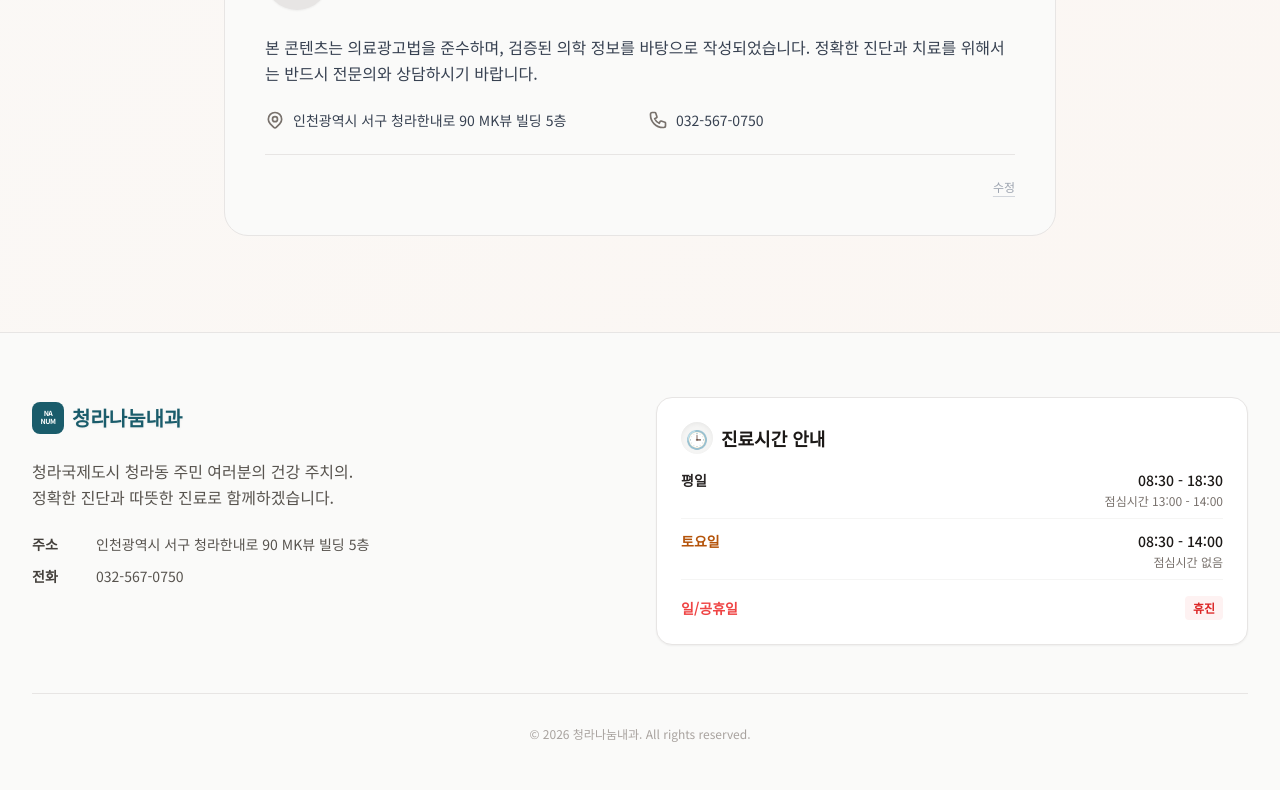
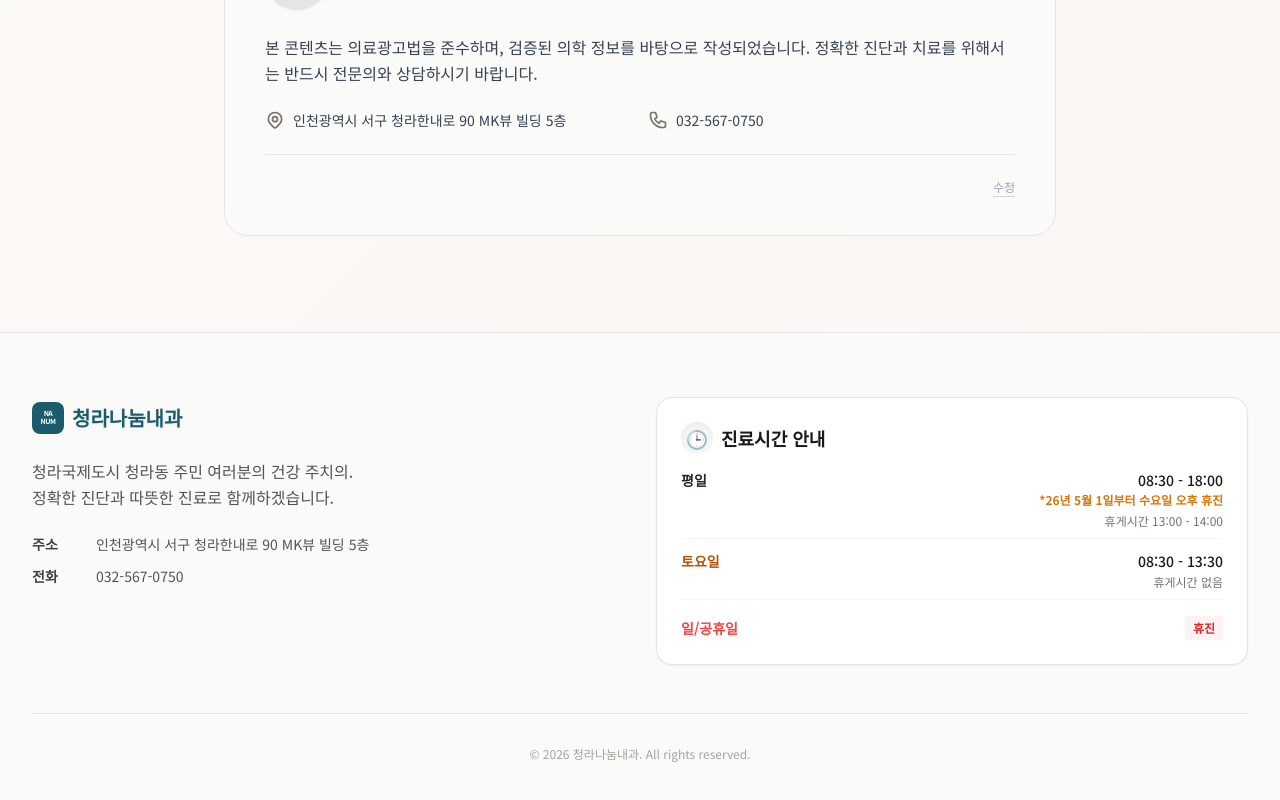
Before and after one commit to bnam1321-bit/cheongna-nanum-blog, a Next.js app: page /blog/2026-04-07-frequent-heartburn-gerd-self-diagnosis-management in a window 1280 px wide. Shown: the part 5382-6182 px from the top of the page. Built offline with nearby package versions, Linux system fonts and the light colour scheme; no server answers.

Commit message:
Update clinic hours and remove premium wording

```diff
--- a/app/components/Footer.tsx
+++ b/app/components/Footer.tsx
@@ -42,15 +42,16 @@ export default function Footer() {
                             <li className="flex justify-between items-start border-b border-stone-100 pb-2">
                                 <span className="font-bold text-stone-800 w-20">평일</span>
                                 <div className="text-right text-stone-600">
-                                    <span className="block font-medium text-stone-900">08:30 - 18:30</span>
-                                    <span className="text-xs text-stone-500">점심시간 13:00 - 14:00</span>
+                                    <span className="block font-medium text-stone-900">08:30 - 18:00</span>
+                                    <span className="block text-xs font-bold text-amber-600 mt-0.5 mb-0.5">*26년 5월 1일부터 수요일 오후 휴진</span>
+                                    <span className="text-xs text-stone-500">휴게시간 13:00 - 14:00</span>
                                 </div>
                             </li>
                             <li className="flex justify-between items-start border-b border-stone-100 pb-2">
                                 <span className="font-bold text-amber-700 w-20">토요일</span>
                                 <div className="text-right text-stone-600">
-                                    <span className="block font-medium text-stone-900">08:30 - 14:00</span>
-                                    <span className="text-xs text-stone-500">점심시간 없음</span>
+                                    <span className="block font-medium text-stone-900">08:30 - 13:30</span>
+                                    <span className="text-xs text-stone-500">휴게시간 없음</span>
                                 </div>
                             </li>
                             <li className="flex justify-between items-center pt-1">
--- a/app/layout.tsx
+++ b/app/layout.tsx
@@ -30,13 +30,13 @@ const jsonLd = {
       "@type": "OpeningHoursSpecification",
       "dayOfWeek": ["Monday", "Tuesday", "Wednesday", "Thursday", "Friday"],
       "opens": "08:30",
-      "closes": "18:30"
+      "closes": "18:00"
     },
     {
       "@type": "OpeningHoursSpecification",
       "dayOfWeek": "Saturday",
       "opens": "08:30",
-      "closes": "14:00"
+      "closes": "13:30"
     }
   ],
   "medicalSpecialty": "InternalMedicine"
--- a/app/page.tsx
+++ b/app/page.tsx
@@ -18,7 +18,7 @@ export default function Home() {
         <div className="relative max-w-6xl mx-auto px-4 sm:px-6 lg:px-8 py-28 sm:py-36">
           <div className="text-center">
             <div className="inline-flex items-center px-5 py-2.5 bg-white/10 backdrop-blur-md rounded-full mb-8 border border-white/20 shadow-lg">
-              <span className="text-sm font-bold text-stone-50 tracking-wide">🏥 프리미엄 소화기 내과 전문의 진료</span>
+              <span className="text-sm font-bold text-stone-50 tracking-wide">🏥 소화기 내과 전문의 진료</span>
             </div>
             <h1 className="text-4xl sm:text-5xl lg:text-6xl font-black mb-8 text-white break-keep leading-tight sm:leading-snug lg:leading-normal drop-shadow-lg">
               청라국제도시 청라동<br />
```
Also changed, not shown: scripts/prompts.js (+5 -4 lines).
